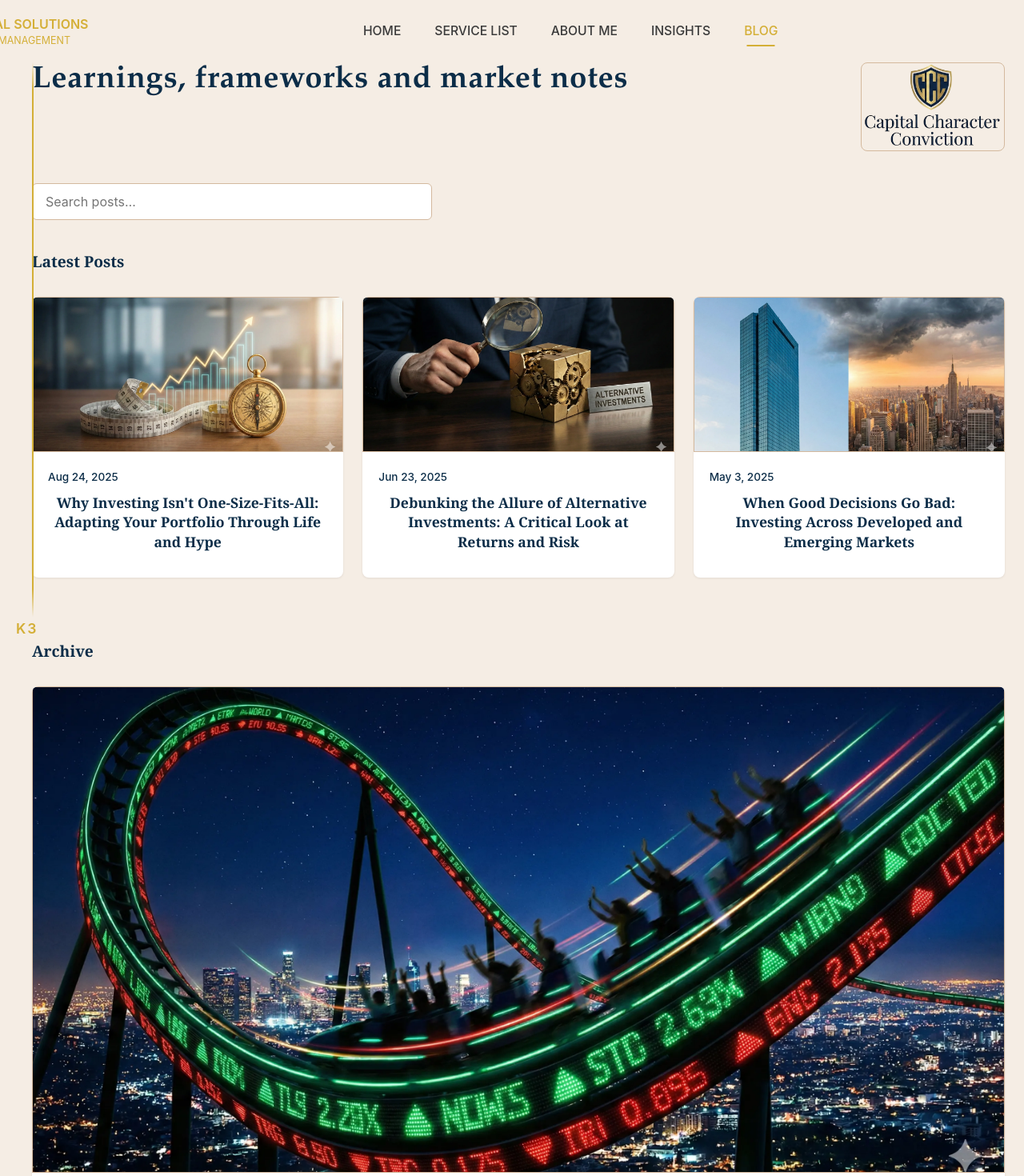
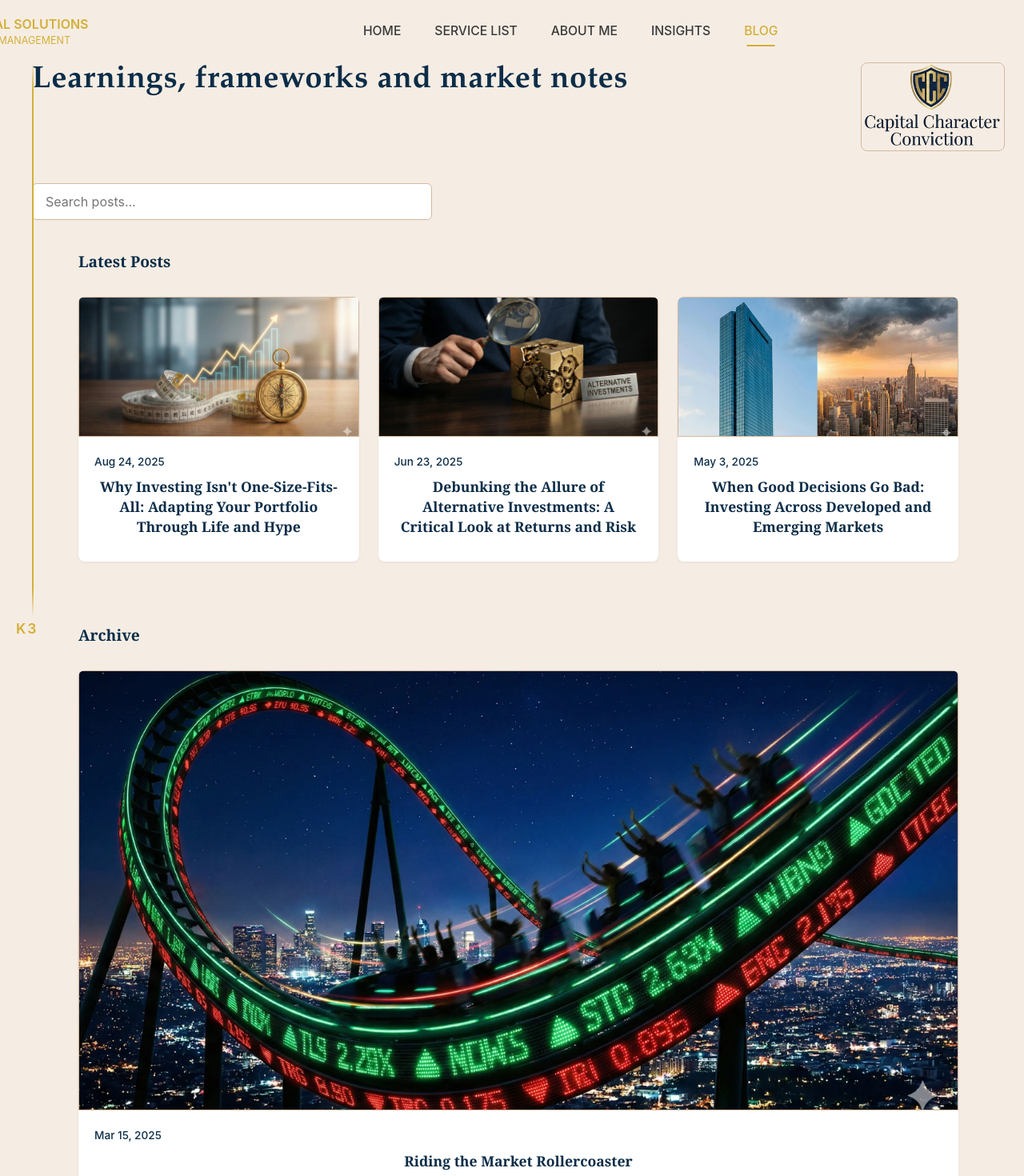
Before and after one commit to indarss/K3CapitalSolutions, a Next.js app: page /blog in a window 1280 px wide. Shown: the top 1470 px of the page at 80% size. Built offline with nearby package versions, Linux system fonts and the light colour scheme.

Commit message:
fixes
fixes

```diff
--- a/app/blog/blog-content.jsx
+++ b/app/blog/blog-content.jsx
@@ -84,7 +84,7 @@ export function BlogContent({ initialPosts }) {
 
             {/* Latest Posts Section - 3 Column Grid */}
             {filteredPosts.length > 0 && (
-              <div style={{ marginBottom: "80px" }}>
+              <div style={{ marginBottom: "80px", maxWidth: "1100px", margin: "0 auto 80px auto" }}>
                 <h2 style={{ fontSize: "1.2rem", fontWeight: "600", marginBottom: "32px", color: "#0c2d48" }}>
                   {searchTerm ? "Results" : "Latest Posts"}
                 </h2>
@@ -139,7 +139,7 @@ export function BlogContent({ initialPosts }) {
 
             {/* Archive Section */}
             {archivePosts.length > 0 && (
-              <div style={{ marginBottom: "80px" }}>
+              <div style={{ marginBottom: "80px", maxWidth: "1100px", margin: "0 auto 80px auto" }}>
                 <h2 style={{ fontSize: "1.2rem", fontWeight: "600", marginBottom: "32px", color: "#0c2d48" }}>
                   {searchTerm ? "" : "Archive"}
                 </h2>
```
